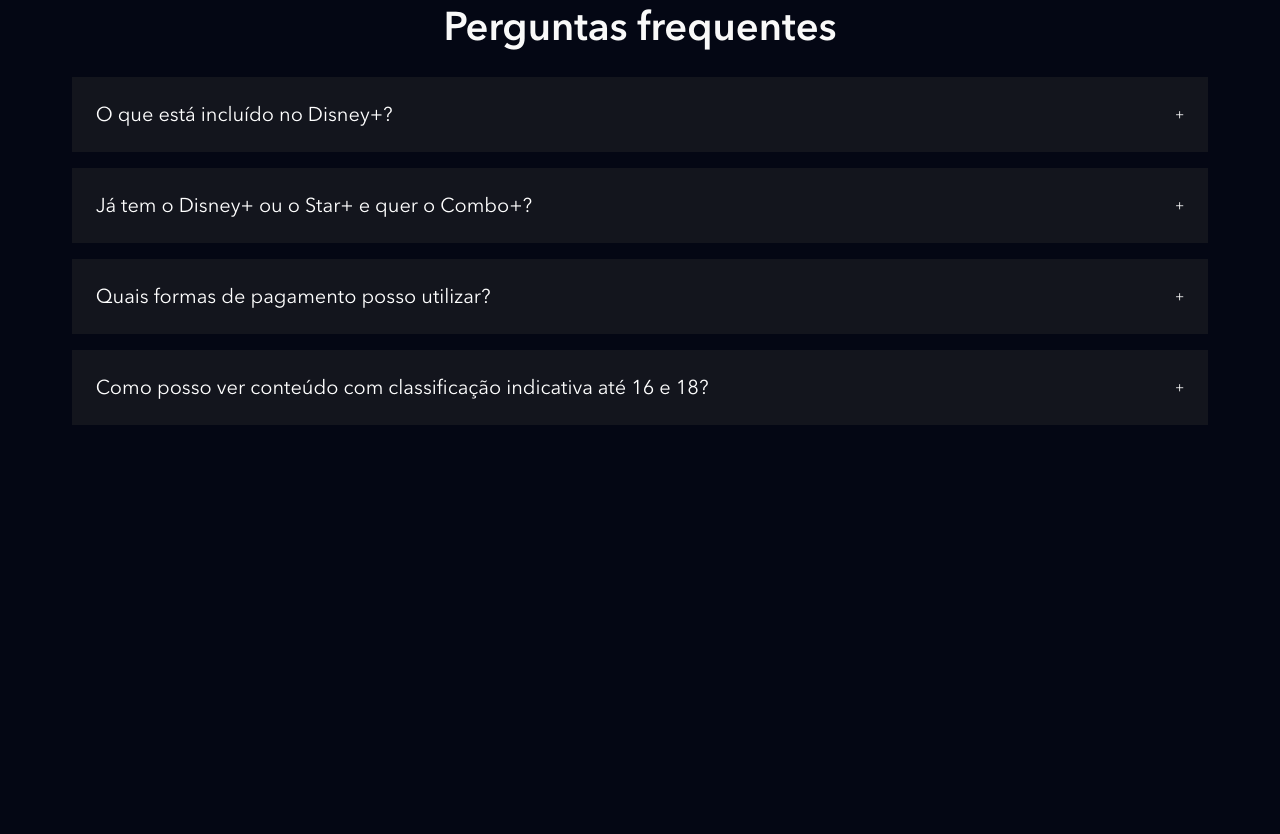
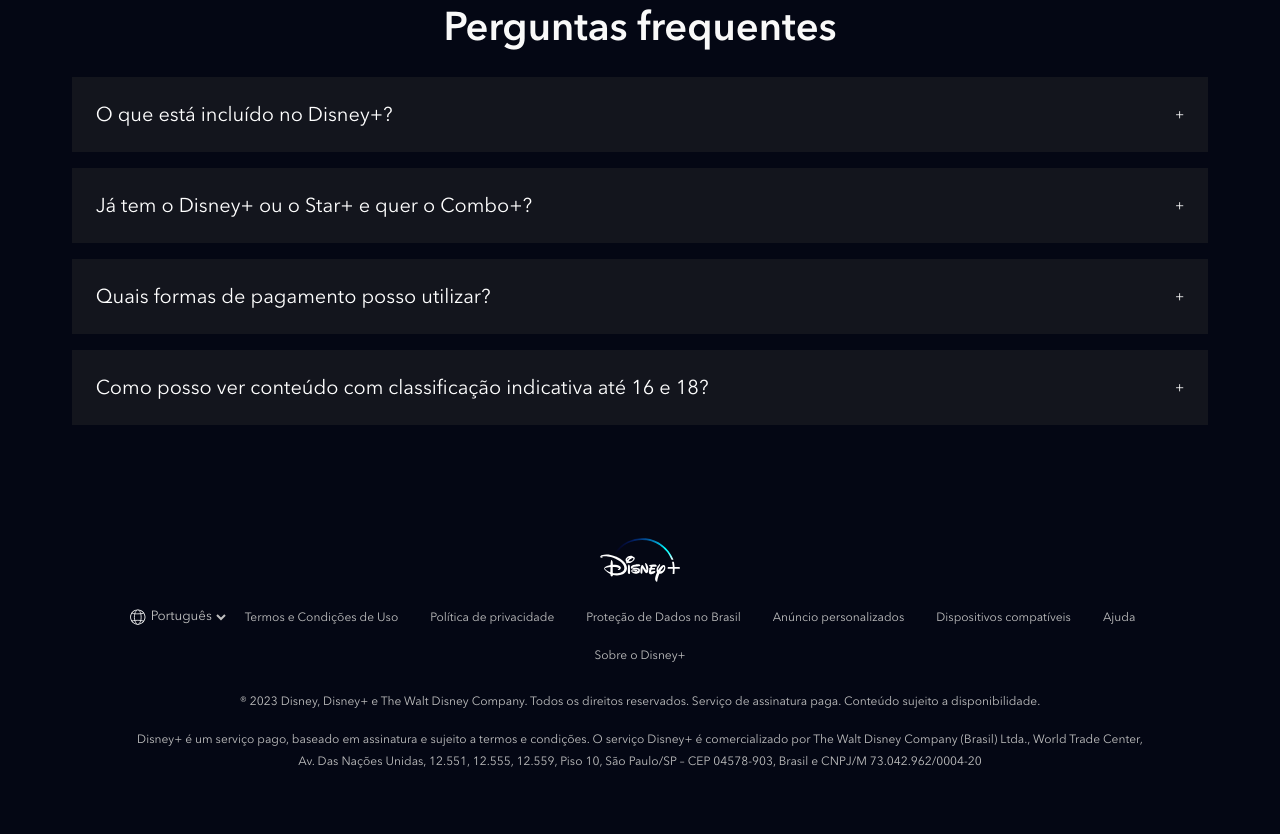
Before and after one commit to WigorCosta21/clone-disneyplus, a website: page index.html in a window 1280 px wide. Shown: the part 4440-5274 px from the top of the page. Before the commit the page ends 4952 px from the top, so only its background shows below. Drawn offline with nearby package versions, Linux system fonts and the light colour scheme; files that its build step writes are made by us from their sources; files whose address does not match are found by name.

Commit message:
Creating footer section

```diff
--- a/index.html
+++ b/index.html
@@ -268,6 +268,48 @@
       </li>
     </ul>
   </section>
+  <footer class="footer">
+    <div class="footer__container">
+      <img class="footer__logo" src="./dist/images/disneyplus.svg" alt="Disney+">
+      <ul class="footer__links">
+        <li class="footer__links__item">
+          <div class="language-selector">
+            <img src="./dist/images/icones/globe.svg" alt="Globo do mundo">
+            <select>
+              <option>English</option>
+              <option selected>Português</option>
+            </select>
+          </div>
+        </li>
+        <li class="footer__links__item">
+          <a href="#" class="text--small">Termos e Condições de Uso</a>
+        </li>
+        <li class="footer__links__item">
+          <a href="#" class="text--small">Política de privacidade</a>
+        </li>
+        <li class="footer__links__item">
+          <a href="#" class="text--small">Proteção de Dados no Brasil</a>
+        </li>
+        <li class="footer__links__item">
+          <a href="#" class="text--small">Anúncio personalizados</a>
+        </li>
+        <li class="footer__links__item">
+          <a href="#" class="text--small">Dispositivos compatíveis</a>
+        </li>
+        <li class="footer__links__item">
+          <a href="#" class="text--small">Ajuda</a>
+        </li>
+        <li class="footer__links__item">
+          <a href="#" class="text--small">Sobre o Disney+</a>
+        </li>
+      </ul>
+      <p class="text--small"> ® 2023 Disney, Disney+ e The Walt Disney Company. Todos os direitos reservados. Serviço de assinatura paga. Conteúdo sujeito a disponibilidade.
+      </p>
+      <p class="text--small">
+        Disney+ é um serviço pago, baseado em assinatura e sujeito a termos e condições. O serviço Disney+ é comercializado por The Walt Disney Company (Brasil) Ltda., World Trade Center, Av. Das Nações Unidas, 12.551, 12.555, 12.559, Piso 10, São Paulo/SP – CEP 04578-903, Brasil e CNPJ/M 73.042.962/0004-20
+      </p>
+    </div>
+  </footer>
 
   <script src="./src/main.js"></script>
 </body>
--- /dev/null
+++ b/src/styles/footer.scss
@@ -0,0 +1,66 @@
+@use "variables";
+
+.footer {
+  padding: 26px 8px;
+  &__container {
+    max-width: 1024px;
+    width: 100%;
+    margin: 0 auto;
+    text-align: center;
+    padding-bottom: 20px;
+  }
+
+  &__logo {
+    width: 80px;
+    margin: 0 auto 10px;
+  }
+
+  &__links {
+    margin-bottom: 16px;
+    display: flex;
+    justify-content: center;
+    align-items: center;
+    flex-wrap: wrap;
+    &__item {
+      display: inline-block;
+
+      a {
+        display: block;
+        text-decoration: none;
+        padding: 8px 16px;
+
+        &:hover {
+          color: variables.$secondaryTextColor;
+        }
+      }
+    }
+  }
+
+  p {
+    margin-bottom: 16px;
+  }
+}
+
+.language-selector {
+  display: flex;
+  align-items: center;
+  img {
+    width: 18px;
+    height: 18px;
+  }
+
+  select {
+    background: transparent;
+    border: none;
+    color: variables.$mainTextColor;
+    height: 38px;
+
+    &:hover {
+      color: variables.$secondaryTextColor;
+    }
+
+    option {
+      color: variables.$BackgroundColor;
+    }
+  }
+}
--- a/src/styles/main.scss
+++ b/src/styles/main.scss
@@ -4,6 +4,7 @@
 @use "plans";
 @use "available-devices";
 @use "faq";
+@use "footer";
 
 @font-face {
   font-family: Avenir;
```
